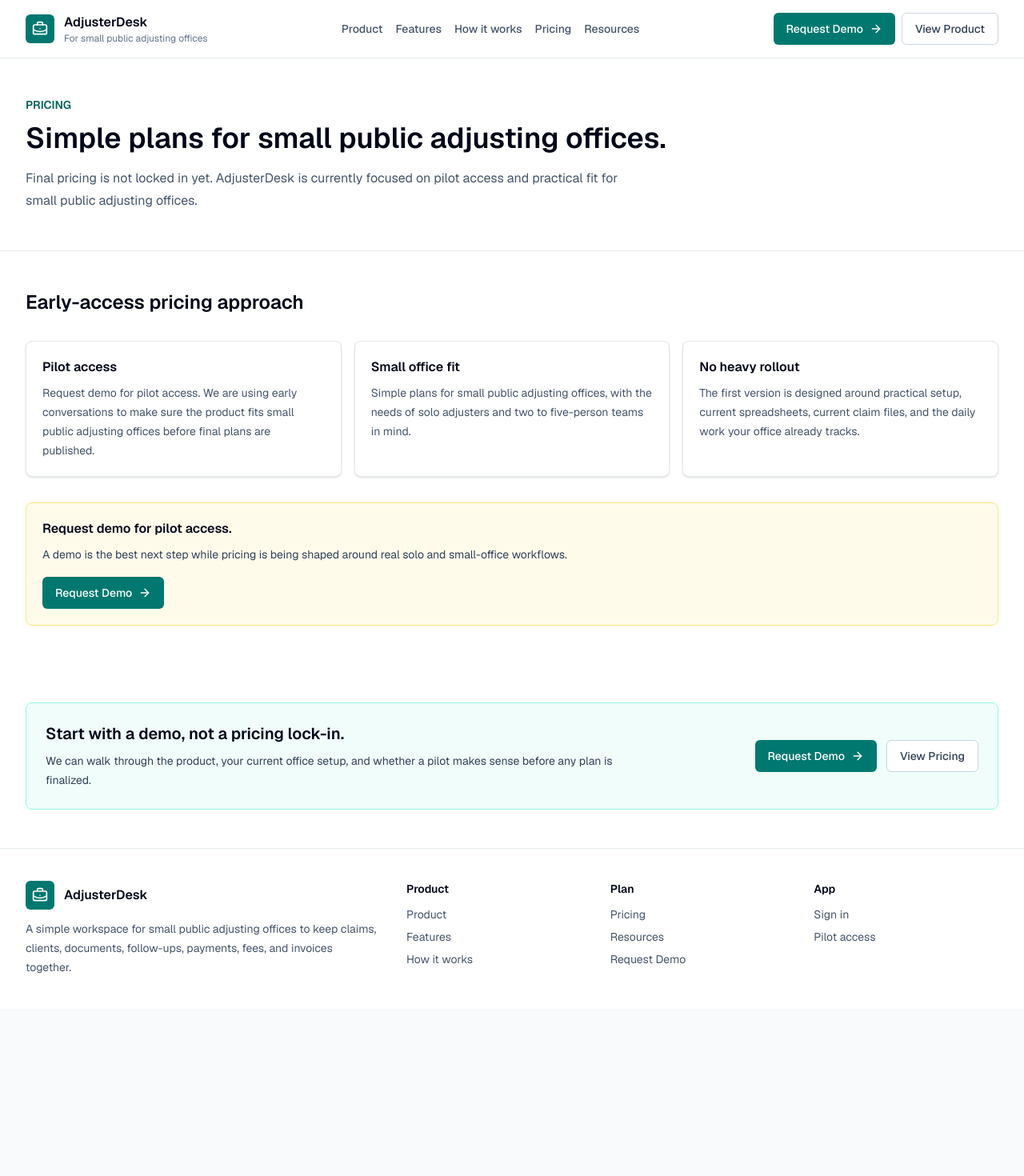
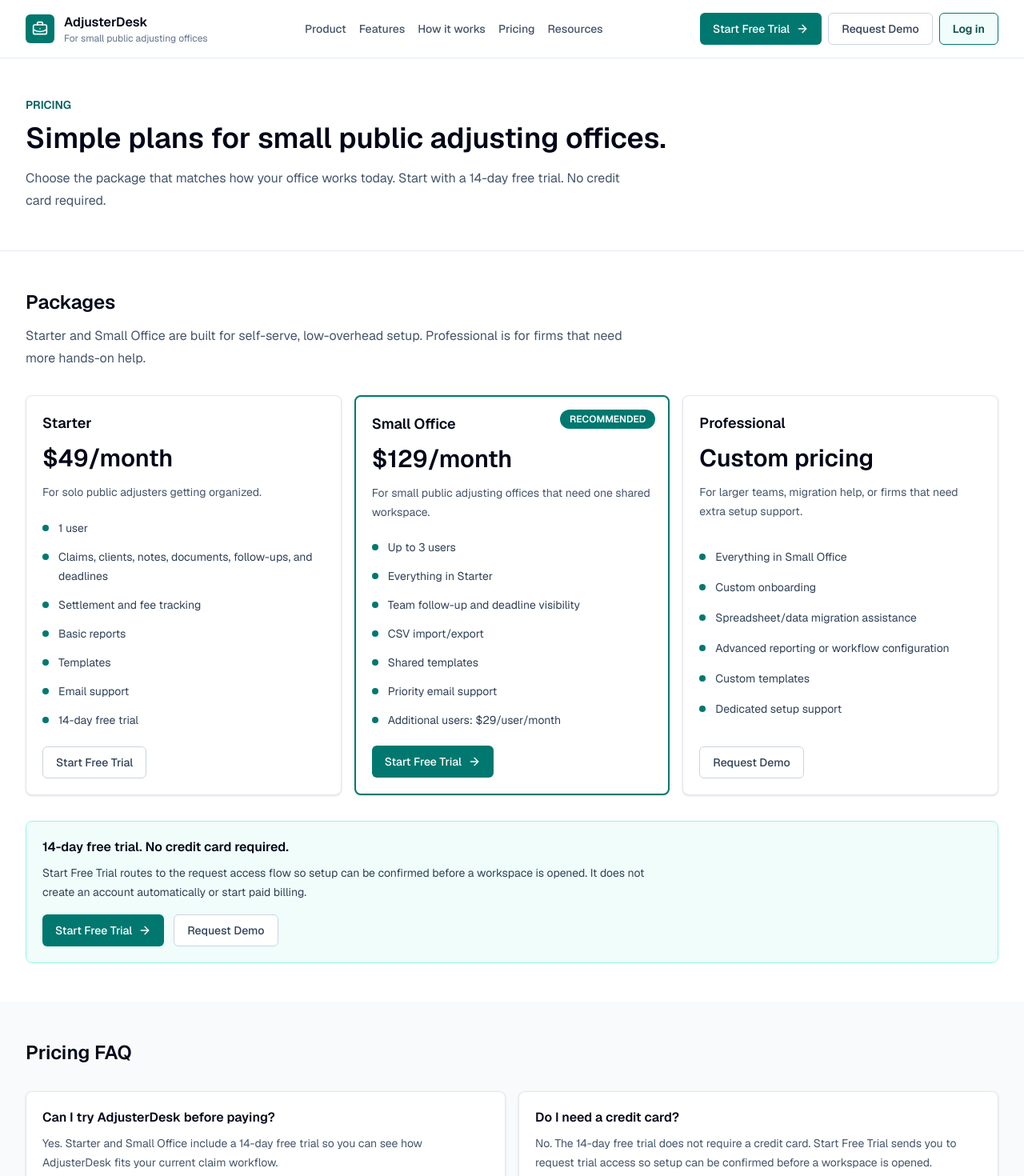
Before and after one commit to marccastrechini/adjusterdesk, a Next.js app: page /pricing in a window 1280 px wide. Shown: the top 1470 px of the page at 80% size. Before the commit the page ends 1261 px from the top, so only its background shows below. Built offline with nearby package versions, Linux system fonts and the light colour scheme.

Commit message:
Update public pricing and login CTAs

```diff
--- a/src/app/(public)/demo/page.tsx
+++ b/src/app/(public)/demo/page.tsx
@@ -3,14 +3,14 @@
 import { PublicButtonLink, PublicPageHeader, PublicSection } from "@/components/public-site";
 
 export const metadata: Metadata = {
-  title: "Request Demo | AdjusterDesk",
-  description: "Request an AdjusterDesk demo for a solo or small public adjusting office.",
+  title: "Request Demo or Trial Access | AdjusterDesk",
+  description: "Request an AdjusterDesk demo or trial access for a solo or small public adjusting office.",
 };
 
 const demoFit = [
   "You track claims in spreadsheets, inboxes, paper files, folders, or accounting notes.",
   "You want one place for clients, claims, documents, follow-ups, payments, fees, and invoices.",
-  "You run a solo practice or small public adjusting office and want a practical pilot walkthrough.",
+  "You run a solo practice or small public adjusting office and want a practical demo or trial walkthrough.",
 ];
 
 const requestDetails = ["Name", "Office name", "Email", "Current setup", "Rough number of open claims"];
@@ -19,11 +19,11 @@
   return (
     <>
       <PublicPageHeader
-        eyebrow="Request demo"
+        eyebrow="Request demo or trial access"
         title="See AdjusterDesk with a small-office workflow."
-        description="Use a demo to compare AdjusterDesk against the way your office currently tracks leads, claims, documents, deadlines, settlement payments, fees, and invoices."
+        description="Use a demo or 14-day trial request to compare AdjusterDesk against the way your office currently tracks leads, claims, documents, deadlines, settlement payments, fees, and invoices. No credit card required."
       />
-      <PublicSection title="Request pilot access">
+      <PublicSection title="Request trial access">
         <div className="grid gap-6 lg:grid-cols-[1fr_1fr] lg:items-start">
           <div className="rounded-lg border border-slate-200 bg-white p-5 shadow-sm">
             <h2 className="text-base font-semibold text-slate-950">A good fit for the first demo</h2>
@@ -39,7 +39,7 @@
 
           <div className="rounded-lg border border-slate-200 bg-white p-5 shadow-sm">
             <h2 className="text-base font-semibold text-slate-950">Demo request details</h2>
-            <p className="mt-2 text-sm leading-6 text-slate-600">Send a short email with the basics so the demo can focus on the way your office tracks claims today.</p>
+            <p className="mt-2 text-sm leading-6 text-slate-600">Send a short email with the basics so trial access or a demo can focus on the way your office tracks claims today.</p>
             {/* TODO: Wire this placeholder to a server action or route handler when public demo-request submissions are ready. */}
             <div className="mt-5 grid gap-3 rounded-md border border-slate-200 bg-slate-50 p-4">
               {requestDetails.map((detail) => (
--- a/src/app/(public)/page.tsx
+++ b/src/app/(public)/page.tsx
@@ -81,7 +81,7 @@
         <StepList steps={howItWorksSteps} />
       </PublicSection>
 
-      <CtaBand title="Pilot access is open for small public adjusting offices." description="Request a demo to see whether AdjusterDesk fits the way your office tracks claims, clients, documents, payments, fees, and invoices today." />
+      <CtaBand title="Start with a 14-day trial or request a demo." description="Request trial access to see whether AdjusterDesk fits the way your office tracks claims, clients, documents, payments, fees, and invoices today." />
     </>
   );
 }
--- a/src/app/(public)/pricing/page.tsx
+++ b/src/app/(public)/pricing/page.tsx
@@ -3,21 +3,83 @@
 
 export const metadata: Metadata = {
   title: "Pricing | AdjusterDesk",
-  description: "Early-access pilot pricing information for AdjusterDesk, built for small public adjusting offices.",
+  description: "Simple AdjusterDesk pricing for solo and small public adjusting offices.",
 };
 
-const planNotes = [
+const plans = [
   {
-    title: "Pilot access",
-    description: "Request demo for pilot access. We are using early conversations to make sure the product fits small public adjusting offices before final plans are published.",
+    name: "Starter",
+    price: "$49/month",
+    description: "For solo public adjusters getting organized.",
+    features: [
+      "1 user",
+      "Claims, clients, notes, documents, follow-ups, and deadlines",
+      "Settlement and fee tracking",
+      "Basic reports",
+      "Templates",
+      "Email support",
+      "14-day free trial",
+    ],
+    cta: "Start Free Trial",
+    recommended: false,
   },
   {
-    title: "Small office fit",
-    description: "Simple plans for small public adjusting offices, with the needs of solo adjusters and two to five-person teams in mind.",
+    name: "Small Office",
+    price: "$129/month",
+    description: "For small public adjusting offices that need one shared workspace.",
+    features: [
+      "Up to 3 users",
+      "Everything in Starter",
+      "Team follow-up and deadline visibility",
+      "CSV import/export",
+      "Shared templates",
+      "Priority email support",
+      "Additional users: $29/user/month",
+    ],
+    cta: "Start Free Trial",
+    recommended: true,
   },
   {
-    title: "No heavy rollout",
-    description: "The first version is designed around practical setup, current spreadsheets, current claim files, and the daily work your office already tracks.",
+    name: "Professional",
+    price: "Custom pricing",
+    description: "For larger teams, migration help, or firms that need extra setup support.",
+    features: [
+      "Everything in Small Office",
+      "Custom onboarding",
+      "Spreadsheet/data migration assistance",
+      "Advanced reporting or workflow configuration",
+      "Custom templates",
+      "Dedicated setup support",
+    ],
+    cta: "Request Demo",
+    recommended: false,
+  },
+];
+
+const faqs = [
+  {
+    question: "Can I try AdjusterDesk before paying?",
+    answer: "Yes. Starter and Small Office include a 14-day free trial so you can see how AdjusterDesk fits your current claim workflow.",
+  },
+  {
+    question: "Do I need a credit card?",
+    answer: "No. The 14-day free trial does not require a credit card. Start Free Trial sends you to request trial access so setup can be confirmed before a workspace is opened.",
+  },
+  {
+    question: "Can I change plans later?",
+    answer: "Yes. You can start with the plan that fits your office now and move as your user count or setup needs change.",
+  },
+  {
+    question: "What if I have more than 3 users?",
+    answer: "Small Office includes up to 3 users, with additional users at $29/user/month. Larger teams can use Professional when they need extra setup, migration, or workflow support.",
+  },
+  {
+    question: "Do you help import spreadsheets?",
+    answer: "Small Office includes CSV import/export. Professional can include spreadsheet or data migration assistance for firms that want more help moving older files.",
+  },
+  {
+    question: "What is the Professional plan for?",
+    answer: "Professional is for larger teams, migration help, custom templates, advanced reporting or workflow configuration, and dedicated setup support.",
   },
 ];
 
@@ -27,30 +89,67 @@
       <PublicPageHeader
         eyebrow="Pricing"
         title="Simple plans for small public adjusting offices."
-        description="Final pricing is not locked in yet. AdjusterDesk is currently focused on pilot access and practical fit for small public adjusting offices."
+        description="Choose the package that matches how your office works today. Start with a 14-day free trial. No credit card required."
       />
-      <PublicSection title="Early-access pricing approach">
-        <div className="grid gap-4 md:grid-cols-3">
-          {planNotes.map((note) => (
-            <div key={note.title} className="rounded-lg border border-slate-200 bg-white p-5 shadow-sm">
-              <h2 className="text-base font-semibold text-slate-950">{note.title}</h2>
-              <p className="mt-2 text-sm leading-6 text-slate-600">{note.description}</p>
+      <PublicSection title="Packages" description="Starter and Small Office are built for self-serve, low-overhead setup. Professional is for firms that need more hands-on help.">
+        <div className="grid gap-4 lg:grid-cols-3 lg:items-stretch">
+          {plans.map((plan) => (
+            <div
+              key={plan.name}
+              className={plan.recommended ? "relative rounded-lg border-2 border-teal-700 bg-white p-5 shadow-sm" : "rounded-lg border border-slate-200 bg-white p-5 shadow-sm"}
+            >
+              {plan.recommended ? (
+                <div className="absolute right-4 top-4 rounded-full bg-teal-700 px-3 py-1 text-xs font-semibold uppercase tracking-normal text-white">Recommended</div>
+              ) : null}
+              <div className="grid min-h-full gap-5">
+                <div>
+                  <h2 className="pr-28 text-lg font-semibold text-slate-950 lg:pr-0">{plan.name}</h2>
+                  <p className="mt-3 text-3xl font-semibold tracking-normal text-slate-950">{plan.price}</p>
+                  <p className="mt-3 text-sm leading-6 text-slate-600">{plan.description}</p>
+                </div>
+                <ul className="grid gap-3 text-sm leading-6 text-slate-700">
+                  {plan.features.map((feature) => (
+                    <li key={feature} className="flex gap-3">
+                      <span className="mt-2 h-2 w-2 flex-none rounded-full bg-teal-700" />
+                      <span>{feature}</span>
+                    </li>
+                  ))}
+                </ul>
+                <div className="self-end">
+                  <PublicButtonLink href="/demo" variant={plan.recommended ? "primary" : "secondary"}>
+                    {plan.cta}
+                  </PublicButtonLink>
+                </div>
+              </div>
             </div>
           ))}
         </div>
-        <div className="mt-8 rounded-lg border border-amber-200 bg-amber-50 p-5">
-          <h2 className="text-base font-semibold text-slate-950">Request demo for pilot access.</h2>
+        <div className="mt-8 rounded-lg border border-teal-200 bg-teal-50 p-5">
+          <h2 className="text-base font-semibold text-slate-950">14-day free trial. No credit card required.</h2>
           <p className="mt-2 max-w-3xl text-sm leading-6 text-slate-700">
-            A demo is the best next step while pricing is being shaped around real solo and small-office workflows.
+            Start Free Trial routes to the request access flow so setup can be confirmed before a workspace is opened. It does not create an account automatically or start paid billing.
           </p>
-          <div className="mt-4">
+          <div className="mt-4 flex flex-wrap gap-3">
             <PublicButtonLink href="/demo" variant="primary">
+              Start Free Trial
+            </PublicButtonLink>
+            <PublicButtonLink href="/demo" variant="secondary">
               Request Demo
             </PublicButtonLink>
           </div>
         </div>
       </PublicSection>
-      <CtaBand title="Start with a demo, not a pricing lock-in." description="We can walk through the product, your current office setup, and whether a pilot makes sense before any plan is finalized." />
+      <PublicSection title="Pricing FAQ" tone="slate">
+        <div className="grid gap-4 md:grid-cols-2">
+          {faqs.map((faq) => (
+            <div key={faq.question} className="rounded-lg border border-slate-200 bg-white p-5 shadow-sm">
+              <h2 className="text-base font-semibold text-slate-950">{faq.question}</h2>
+              <p className="mt-2 text-sm leading-6 text-slate-600">{faq.answer}</p>
+            </div>
+          ))}
+        </div>
+      </PublicSection>
+      <CtaBand title="Start simple, then add help when your office needs it." description="Request trial access or a short demo to see which package fits your current claims, clients, documents, follow-ups, payments, fees, and invoices." />
     </>
   );
 }
--- a/src/components/public-site.tsx
+++ b/src/components/public-site.tsx
@@ -24,6 +24,8 @@
   { href: "/pricing", label: "Pricing" },
   { href: "/resources", label: "Resources" },
 ];
+
+const trialAccessHref = "/demo";
 
 export const featureHighlights = [
   {
@@ -88,12 +90,18 @@
           </nav>
 
           <div className="flex flex-wrap items-center gap-2">
-            <PublicButtonLink href="/demo" variant="primary">
+            <PublicButtonLink href={trialAccessHref} variant="primary">
+              Start Free Trial
+            </PublicButtonLink>
+            <PublicButtonLink href="/demo" variant="secondary">
               Request Demo
             </PublicButtonLink>
-            <PublicButtonLink href="/product" variant="secondary">
-              View Product
-            </PublicButtonLink>
+            <Link
+              href="/login"
+              className="inline-flex min-h-10 items-center justify-center rounded-md border border-teal-700 bg-teal-50 px-4 py-2 text-sm font-semibold text-teal-900 transition hover:bg-teal-100 focus:outline-none focus-visible:ring-2 focus-visible:ring-teal-700 focus-visible:ring-offset-2"
+            >
+              Log in
+            </Link>
           </div>
         </div>
       </header>
@@ -112,11 +120,14 @@
             <p className="mt-3 max-w-md text-sm leading-6 text-slate-600">
               A simple workspace for small public adjusting offices to keep claims, clients, documents, follow-ups, payments, fees, and invoices together.
             </p>
+            <p className="mt-3 text-sm leading-6 text-slate-600">
+              Already using AdjusterDesk? <Link href="/login" className="font-semibold text-teal-800 hover:text-teal-900">Log in.</Link>
+            </p>
           </div>
           <div className="grid gap-6 sm:grid-cols-3">
             <FooterLinks title="Product" items={publicNavItems.slice(0, 3)} />
-            <FooterLinks title="Plan" items={[publicNavItems[3], publicNavItems[4], { href: "/demo", label: "Request Demo" }]} />
-            <FooterLinks title="App" items={[{ href: "/login", label: "Sign in" }, { href: "/demo", label: "Pilot access" }]} />
+            <FooterLinks title="Plan" items={[publicNavItems[3], publicNavItems[4], { href: trialAccessHref, label: "Start Free Trial" }]} />
+            <FooterLinks title="App" items={[{ href: "/login", label: "Log in" }, { href: "/demo", label: "Request Demo" }]} />
           </div>
         </div>
       </footer>
@@ -163,13 +174,16 @@
           <h1 className="mt-3 text-4xl font-semibold tracking-normal text-slate-950 sm:text-5xl">{title}</h1>
           <p className="mt-4 text-lg leading-8 text-slate-600">{description}</p>
           <div className="mt-6 flex flex-wrap gap-3">
-            <PublicButtonLink href="/demo" variant="primary">
+            <PublicButtonLink href={trialAccessHref} variant="primary">
+              Start Free Trial
+            </PublicButtonLink>
+            <PublicButtonLink href="/demo" variant="secondary">
               Request Demo
             </PublicButtonLink>
-            <PublicButtonLink href="/product" variant="secondary">
-              View Product
-            </PublicButtonLink>
           </div>
+          <p className="mt-3 text-sm leading-6 text-slate-500">
+            14-day free trial. No credit card required. Already using AdjusterDesk? <Link href="/login" className="font-semibold text-teal-800 hover:text-teal-900">Log in.</Link>
+          </p>
         </div>
         {children ? <div className="mt-10">{children}</div> : null}
       </div>
@@ -253,11 +267,11 @@
             <p className="mt-2 max-w-3xl text-sm leading-6 text-slate-700">{description}</p>
           </div>
           <div className="mt-5 flex flex-wrap gap-3 sm:mt-0">
-            <PublicButtonLink href="/demo" variant="primary">
+            <PublicButtonLink href={trialAccessHref} variant="primary">
+              Start Free Trial
+            </PublicButtonLink>
+            <PublicButtonLink href="/demo" variant="secondary">
               Request Demo
-            </PublicButtonLink>
-            <PublicButtonLink href="/pricing" variant="secondary">
-              View Pricing
             </PublicButtonLink>
           </div>
         </div>
```
Also changed, not shown: 1 other file (tests, documents, lock files or other folders).
